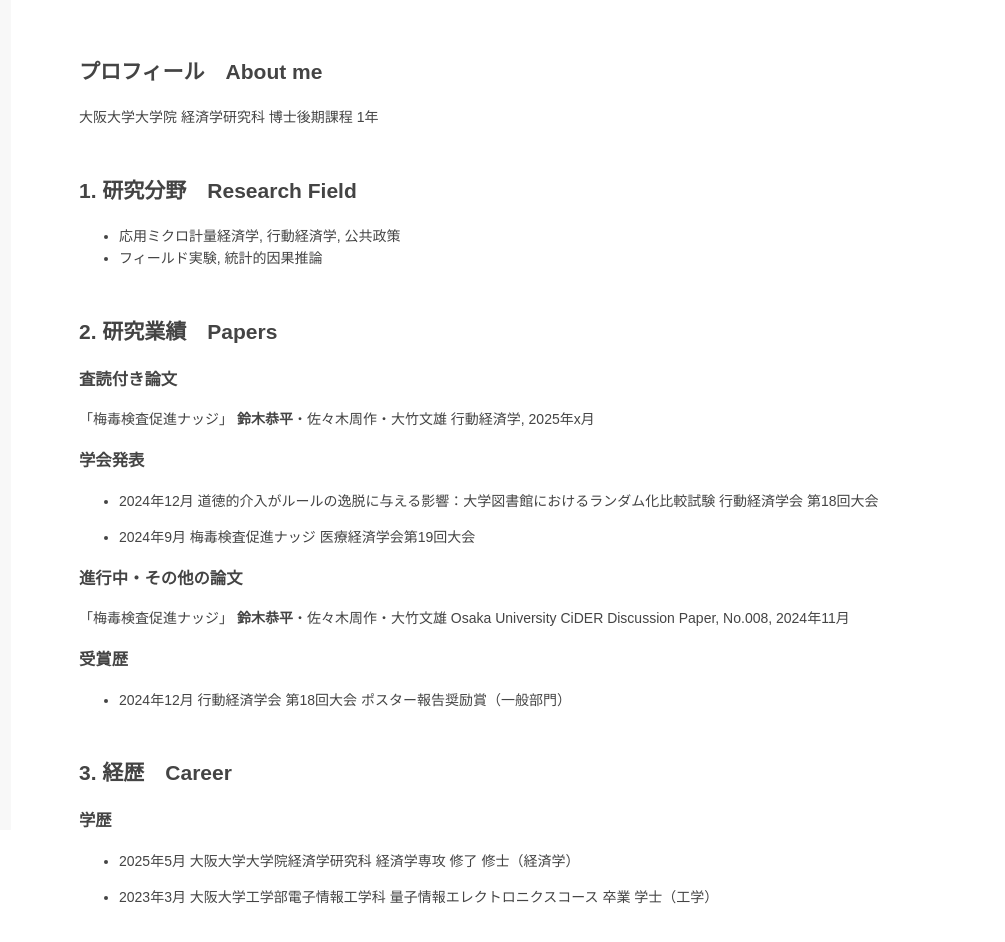
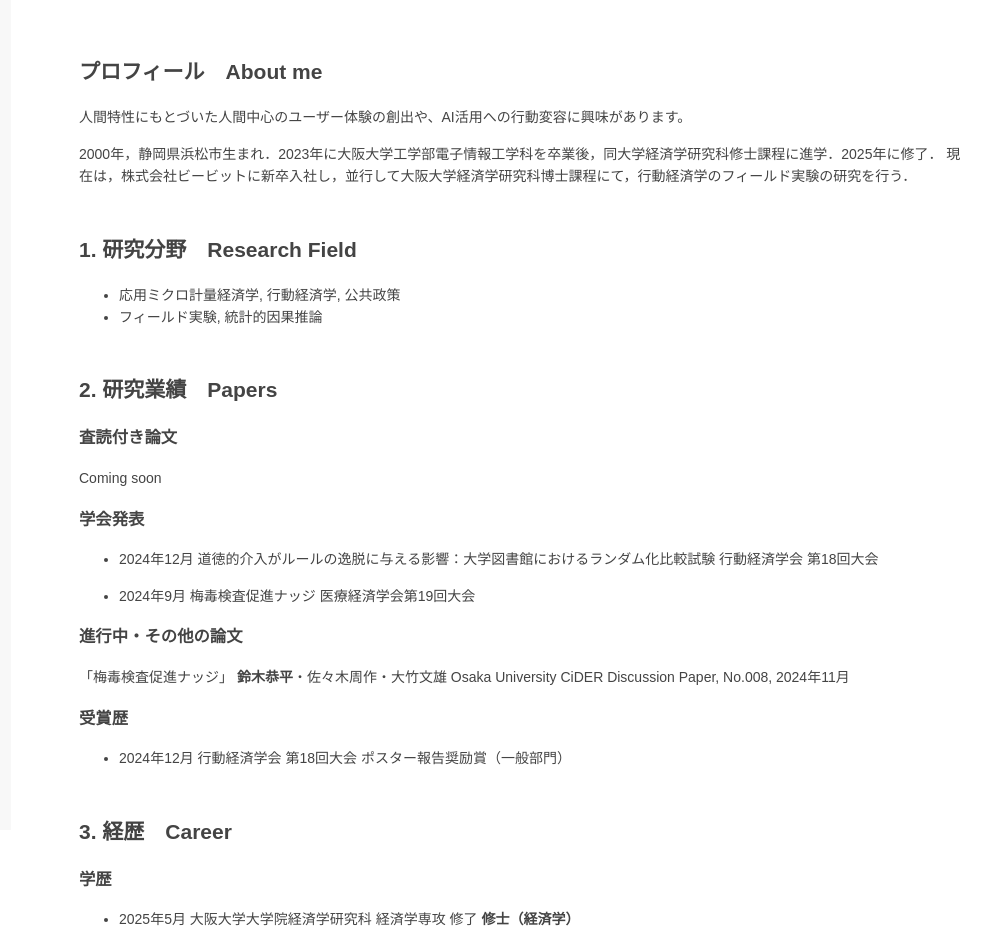
Before and after one commit to hyp112/kyohei, a website: page index.html in a window 1280 px wide. Shown: the top 942 px of the page, 275-1280 px from the left. Drawn offline with Linux system fonts and the light colour scheme.

Commit message:
profile changed

```diff
--- a/index.html
+++ b/index.html
@@ -35,7 +35,13 @@
     <div class="container">
         <header>
             <h2>プロフィール　About me</h2>
-            <p class="subtitle">大阪大学大学院 経済学研究科 博士後期課程 1年</p>
+            <p>
+                人間特性にもとづいた人間中心のユーザー体験の創出や、AI活用への行動変容に興味があります。
+            </p>
+            <p class="subtitle">
+                2000年，静岡県浜松市生まれ．2023年に大阪大学工学部電子情報工学科を卒業後，同大学経済学研究科修士課程に進学．2025年に修了．
+                現在は，株式会社ビービットに新卒入社し，並行して大阪大学経済学研究科博士課程にて，行動経済学のフィールド実験の研究を行う．
+            </p>
         </header>
 
         <main>
@@ -53,8 +59,8 @@
 
                 <h3>査読付き論文</h3>
                 <div class="publication">
-
-                    <p class="pub-title">「梅毒検査促進ナッジ」 <b>鈴木恭平</b>・佐々木周作・大竹文雄 行動経済学, 2025年x月</p>
+                    <p class="pub-title">Coming soon</p>
+                    <!-- <p class="pub-title">「梅毒検査促進ナッジ」 <b>鈴木恭平</b>・佐々木周作・大竹文雄 行動経済学, 2025年x月</p> -->
 
                 </div>
 
@@ -77,7 +83,9 @@
 
                 <h3>受賞歴</h3>
                 <ul>
-                    <li>2024年12月 行動経済学会 第18回大会 ポスター報告奨励賞（一般部門）</li>
+                    <li>
+                        2024年12月 行動経済学会 第18回大会 ポスター報告奨励賞（一般部門）
+                    </li>
                 </ul>
             </section>
 
@@ -86,10 +94,10 @@
                 <h3>学歴</h3>
                 <ul>
                     <li>
-                        <p>2025年5月 大阪大学大学院経済学研究科 経済学専攻 修了 修士（経済学）</p>
+                        <p>2025年5月 大阪大学大学院経済学研究科 経済学専攻 修了 <b>修士（経済学）</b></p>
                     </li>
                     <li>
-                        <p>2023年3月 大阪大学工学部電子情報工学科 量子情報エレクトロニクスコース 卒業 学士（工学）</p>
+                        <p>2023年3月 大阪大学工学部電子情報工学科 量子情報エレクトロニクスコース 卒業 <b>学士（工学）</b></p>
                     </li>
                 </ul>
             </section>
```
